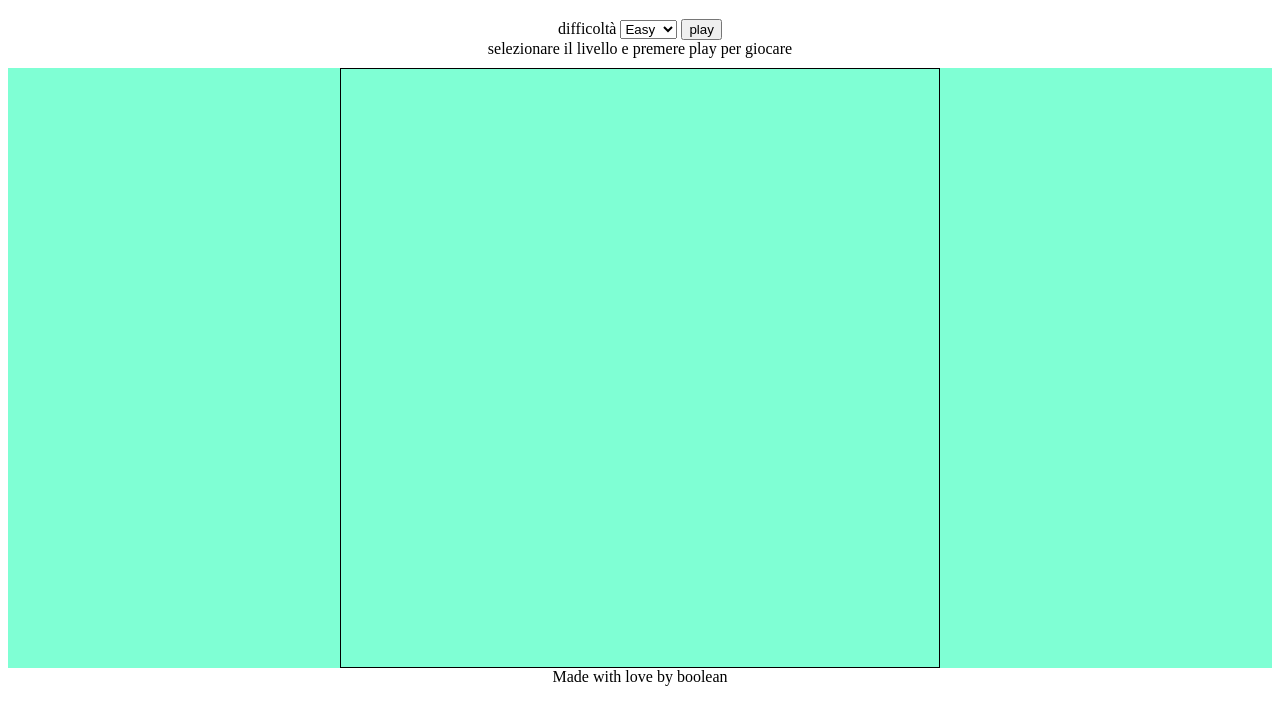
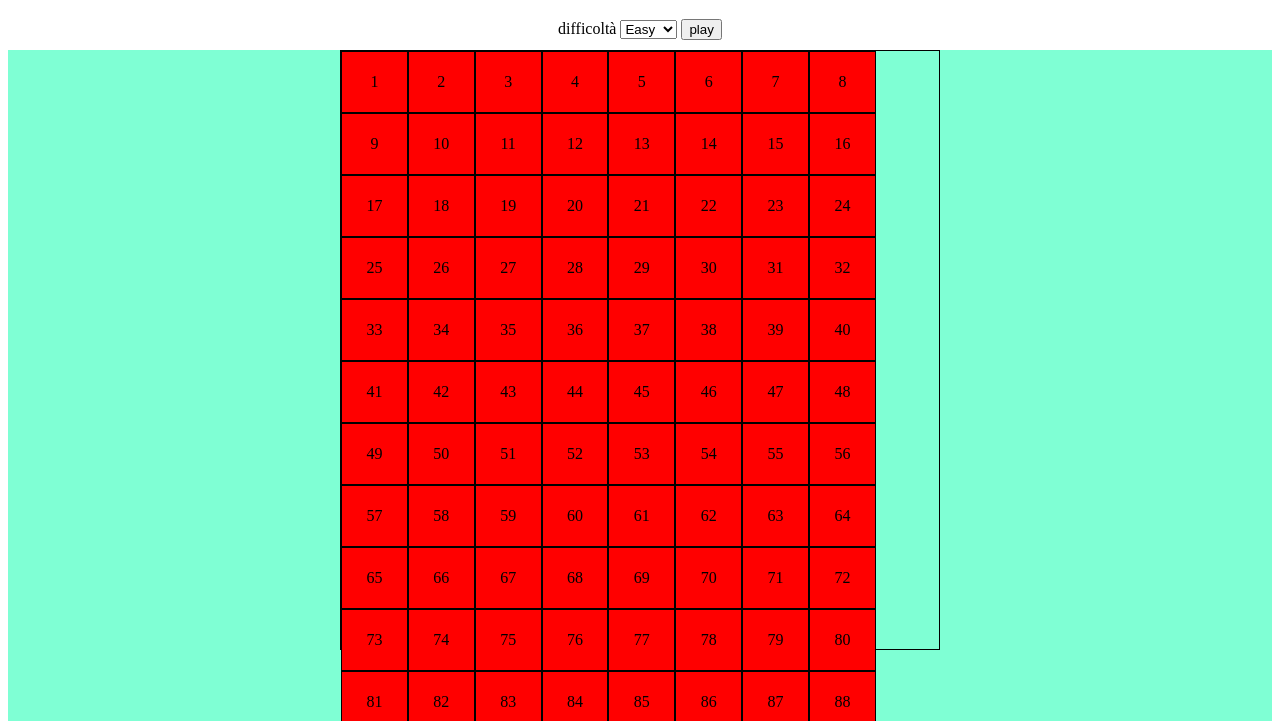
Before and after one commit to gabrielebarcellona/js-campominato-grid, a plain HTML site: page index.html in a window 1280 px wide. Both pictures are taken after a click on the button "play". Shown: the part 79-800 px from the top of the page. Drawn offline with Linux system fonts and the light colour scheme.

Commit message:
finish exercise

```diff
--- a/index.html
+++ b/index.html
@@ -24,7 +24,7 @@
         </div>
     </header>
     <main>
-        <div class="grid ">
+        <div class="grid hidden ">
 
         </div>
 
--- a/script.js
+++ b/script.js
@@ -9,7 +9,7 @@ const eleRequest = document.querySelector('.request')
 
 btnPlay.addEventListener('click',function(){
     eleRequest.classList.add('hidden');
-    eleGrid.classList.add('hidden');
+    eleGrid.classList.add('active');
 
     const cell = parseInt(selectLevel.value)
 
@@ -20,7 +20,7 @@ function createGrid(cell,eleContainer){
 
 eleContainer.innerHTML = '';
 
-    for (let i = 1 ; i <= ; i++){
+    for (let i = 1 ; i <= cell; i++){
         const eleCell = document.createElement('div');
         eleCell.innerHTML = i;
         eleCell.classList.add('cell');
@@ -30,5 +30,5 @@ eleContainer.innerHTML = '';
             eleCell.classList.toggle('clicked');
         });
     }
-
+    console.log('hai cliccato la casella', cell)
 }
--- a/style.css
+++ b/style.css
@@ -1,5 +1,6 @@
 main{
     background-color: #7fffd4;
+    height: 800px;
 
 }
 
@@ -44,5 +45,10 @@ footer{
 }
 
 .clicked{
-    background-color: red;
+    background-color: rgb(0, 187, 255);
 }
+
+.active{
+    display: flex;
+
+}
```
